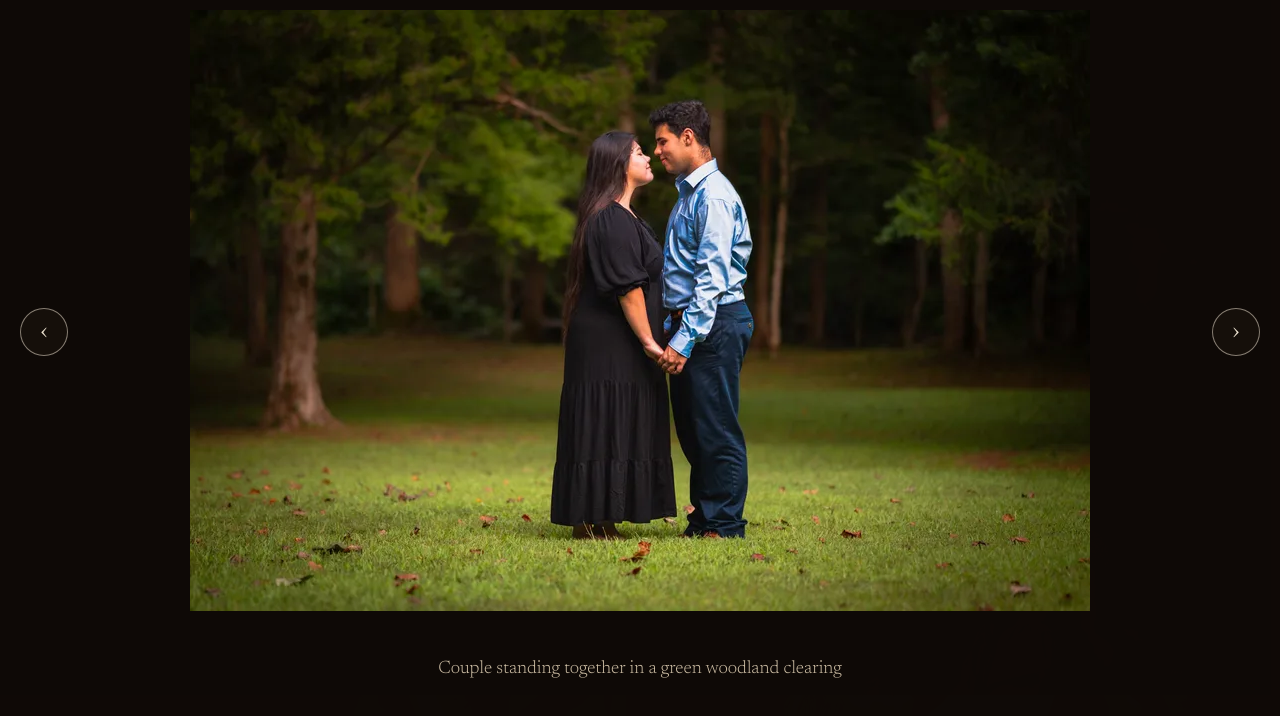
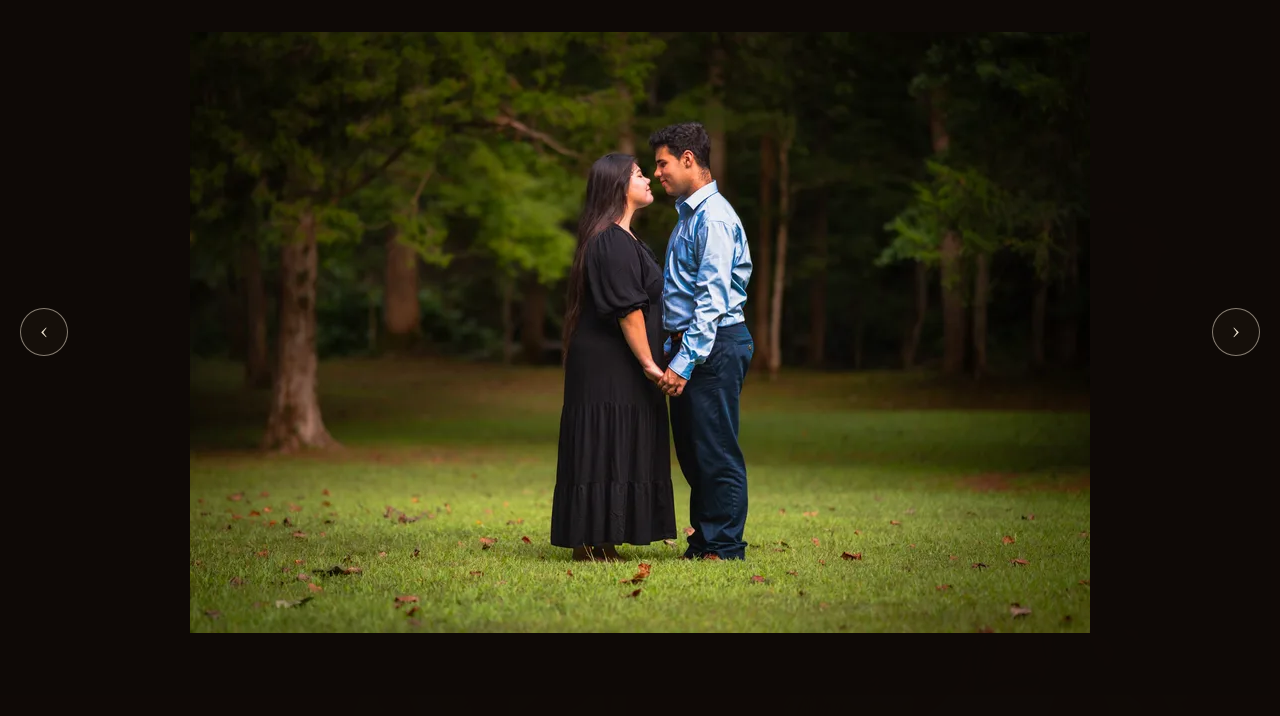
Before and after one commit to Mountain-Dr3w/shy-and-wild, a website: page index.html in a window 1280 px wide. Both pictures are taken after a click on the button 341 px from the left and 3236 px from the top of the page. Shown: the part 2904-3620 px from the top of the page. Drawn offline with nearby package versions, Linux system fonts and the light colour scheme.

Commit message:
Remove portfolio lightbox captions

```diff
--- a/index.html
+++ b/index.html
@@ -543,8 +543,7 @@
         height: 100%;
         padding: clamp(20px, 4vw, 56px);
         display: grid;
-        grid-template-rows: 1fr auto;
-        gap: 18px;
+        grid-template-rows: 1fr;
         align-items: center;
         justify-items: center;
       }
@@ -556,13 +555,6 @@
         max-height: calc(100dvh - 130px);
         object-fit: contain;
         filter: none;
-      }
-
-      .lightbox-caption {
-        margin: 0;
-        color: var(--warm);
-        font: 300 18px/1.35 "Newsreader", Georgia, serif;
-        text-align: center;
       }
 
       .lightbox-button {
@@ -1196,7 +1188,6 @@
     <dialog class="portfolio-lightbox" aria-label="Portfolio image viewer">
       <div class="lightbox-layout">
         <img class="lightbox-image" alt="" />
-        <p class="lightbox-caption" aria-live="polite"></p>
       </div>
       <button class="lightbox-button lightbox-close" type="button" aria-label="Close image viewer">×</button>
       <button class="lightbox-button lightbox-previous" type="button" aria-label="Previous image">‹</button>
@@ -1227,7 +1218,6 @@
 
       const lightbox = document.querySelector(".portfolio-lightbox");
       const lightboxImage = lightbox.querySelector(".lightbox-image");
-      const lightboxCaption = lightbox.querySelector(".lightbox-caption");
       const portfolioFrames = Array.from(document.querySelectorAll(".work-frame"));
       let activeImageIndex = 0;
       let lightboxTrigger = null;
@@ -1237,7 +1227,6 @@
         const sourceImage = portfolioFrames[activeImageIndex].querySelector("img");
         lightboxImage.src = sourceImage.currentSrc || sourceImage.src;
         lightboxImage.alt = sourceImage.alt;
-        lightboxCaption.textContent = sourceImage.alt;
       };
 
       const openLightbox = (index, trigger) => {
```
